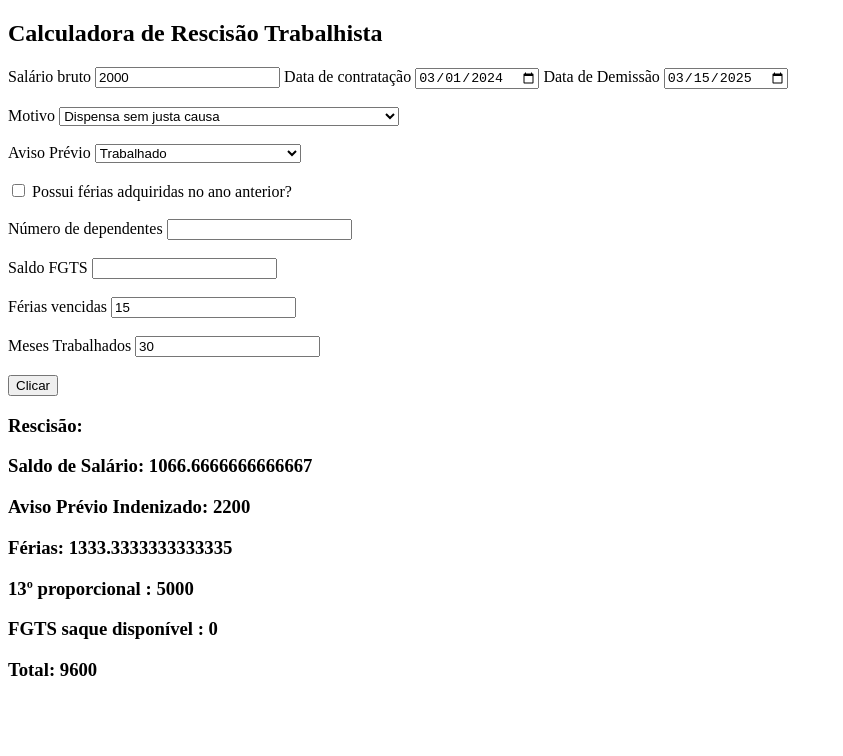
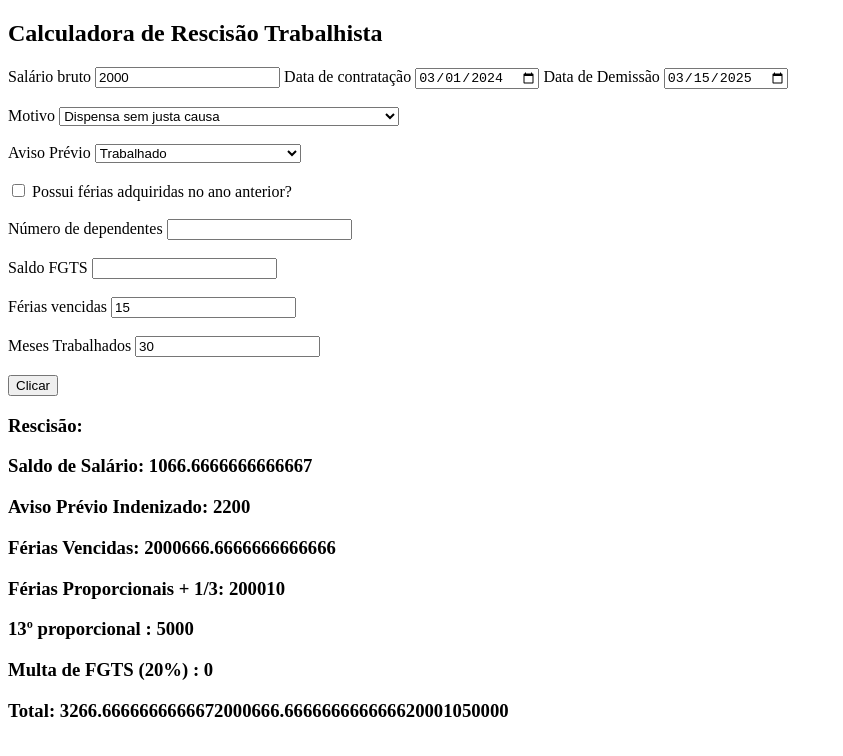
Before and after one commit to EVARR23/HR-clean-frontend, a plain HTML site: page index.html in a window 1280 px wide. Both pictures are taken after a click on the button "Clicar". Shown: the whole page, without its empty margins (0-843 px from the left). Drawn offline with Linux system fonts and the light colour scheme.

Commit message:
Calcúlo de demissaoComumAcordo.

```diff
--- /dev/null
+++ b/demissaoDeComumAcordoScript.js
@@ -0,0 +1,101 @@
+         function calcular(){
+                  saldoDeSalario();
+                  avisoPrevioIndenizado();
+                  feriasVencidas();
+                  feriasProporcionais();
+                  decimoTerceiroProporcional();
+                  multaFgts();
+                  total();
+         }
+
+         function saldoDeSalario(){
+
+              let salarioBruto = document.getElementById("salarioBruto").value;
+              let dataDeDemissao = document.getElementById("dataDeDemissao").value;
+                  var dtDemissao = new Date(dataDeDemissao);
+
+              let saldoDeSalario = salarioBruto / 30 * (dtDemissao.getDate() + 1);
+
+              document.getElementById("saldoDeSalario").innerText = saldoDeSalario;
+
+               return saldoDeSalario;
+         }
+
+          function avisoPrevioIndenizado() {
+                             let salarioBruto = document.getElementById("salarioBruto").value;
+                             let dataDeContratacao = document.getElementById("dataDeContratacao").value;
+                             let dataDeDemissao = document.getElementById("dataDeDemissao").value;
+
+                             var dtDemissao = new Date(dataDeDemissao);
+                             var dtContratacao = new Date(dataDeContratacao);
+
+                             var intervaloEmMilissegundos = dtDemissao  - dtContratacao;
+                             intervaloEmDias = intervaloEmMilissegundos / (1000 * 60 * 60 * 24);
+
+                             intervaloEmAnos = Math.floor(intervaloEmDias / 365);
+
+                             var diasDeAvisoPrevio = 30 + (intervaloEmAnos * 3);
+
+                             let avisoPrevioIndenizado = salarioBruto / 30 * diasDeAvisoPrevio;
+
+                             document.getElementById("avisoPrevioIndenizado").innerText = avisoPrevioIndenizado;
+
+                             return avisoPrevioIndenizado;
+                 }
+
+
+                 function feriasVencidas(){
+
+                          let salarioBruto = document.getElementById("salarioBruto").value;
+
+                          let feriasVencidas = salarioBruto + salarioBruto / 3;
+
+                          document.getElementById("feriasVencidas"). innerText = feriasVencidas;
+
+                           return feriasVencidas;
+
+
+                 }
+
+                 function feriasProporcionais(){
+
+                  let salarioBruto = document.getElementById("salarioBruto").value;
+                   let mesesTrabalhados = document.getElementById("mesesTrabalhados").value;
+
+                    let feriasProporcionais = salarioBruto + mesesTrabalhados / 3;
+
+                       document.getElementById("feriasProporcionais"). innerText = feriasProporcionais;
+
+                       return feriasProporcionais;
+
+                 }
+
+                 function decimoTerceiroProporcional() {
+
+                                       let salarioBruto = document.getElementById("salarioBruto").value;
+                                       let mesesTrabalhados = document.getElementById("mesesTrabalhados").value;
+
+                                       let decimoTerceiroProporcional = salarioBruto / 12 * mesesTrabalhados;
+
+
+                                        document.getElementById("decimoTerceiroProporcional").innerText = decimoTerceiroProporcional;
+
+                                        return decimoTerceiroProporcional;
+                         }
+
+                 function multaFgts() {
+
+                    let saldoFgts = document.getElementById("saldoFgts").value;
+
+                    let multaFgts = saldoFgts * 0.2;
+
+                    document.getElementById("multaFgts").innerText = multaFgts;
+
+                    return multaFgts;
+                 }
+
+
+                   function total() {
+                            var total = saldoDeSalario() + avisoPrevioIndenizado() + feriasVencidas() + feriasProporcionais() + decimoTerceiroProporcional() + multaFgts() ;
+                            document.getElementById("total").innerText = total;
+                         }
--- a/script.js
+++ b/dispensaSemJustaCausaScript.js
@@ -91,7 +91,7 @@
                         return fgtsSaqueDisponivel;
 
 
-//        alert("teste");
+
 
 
 
--- a/index.html
+++ b/index.html
@@ -69,16 +69,25 @@
    <button onclick="calcular()">Clicar</button>
 
    <h3>Rescisão: <span id="recisao"></span></h3>
-   <h3>Saldo de Salário: <span id="saldoSalario"></span></h3>
-   <h3>Aviso Prévio Indenizado: <span id="avisoPrevioIndenizado"></span></h3>
-   <h3>Férias: <span id="ferias"></span></h3>
-   <h3>13º proporcional : <span id="decimoTerceiroProporcional"></span></h3>
-   <h3>FGTS saque disponível : <span id="fgtsSaqueDisponivel"></span></h3>
+<!--   <h3>Saldo de Salário: <span id="saldoSalario"></span></h3>-->
+<!--   <h3>Aviso Prévio Indenizado: <span id="avisoPrevioIndenizado"></span></h3>-->
+<!--   <h3>Férias: <span id="ferias"></span></h3>-->
+<!--   <h3>13º proporcional : <span id="decimoTerceiroProporcional"></span></h3>-->
+<!--   <h3>FGTS saque disponível : <span id="fgtsSaqueDisponivel"></span></h3>-->
+   <!--<script src="./dispensaSemJustaCausaScript.js"></script>-->
 
 
+<!--   <h3>Total: <span id="total"></span></h3>-->
 
-   <h3>Total: <span id="total"></span></h3>
+    </body>
 
-</body>
-<script src="./script.js"></script>
-</html>
+    <script src="./demissaoDeComumAcordoScript.js"></script>
+    <h3>Saldo de Salário: <span id="saldoDeSalario"></span></h3>
+    <h3>Aviso Prévio Indenizado: <span id="avisoPrevioIndenizado"></span></h3>
+    <h3>Férias Vencidas: <span id="feriasVencidas"></span></h3>
+    <h3>Férias Proporcionais + 1/3: <span id="feriasProporcionais"></span></h3>
+    <h3>13º proporcional : <span id="decimoTerceiroProporcional"></span></h3>
+    <h3>Multa de FGTS (20%) : <span id="multaFgts"></span></h3>
+    <h3>Total: <span id="total"></span></h3>
+
+    </html>
```
Also changed, not shown: index - Copia(01).html (+1 -1 lines).
